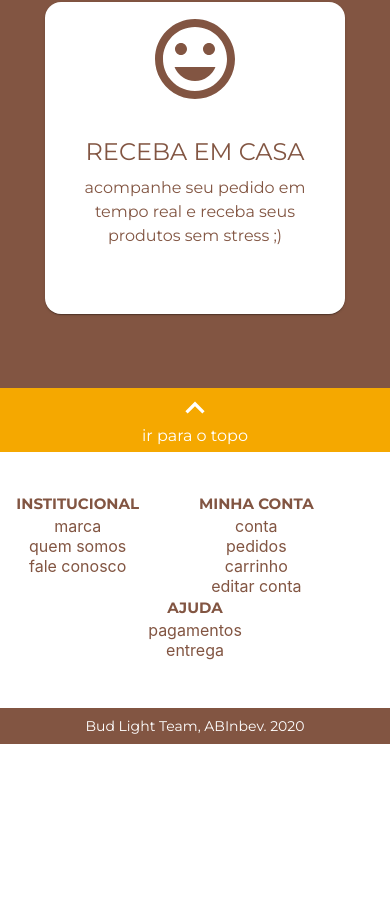
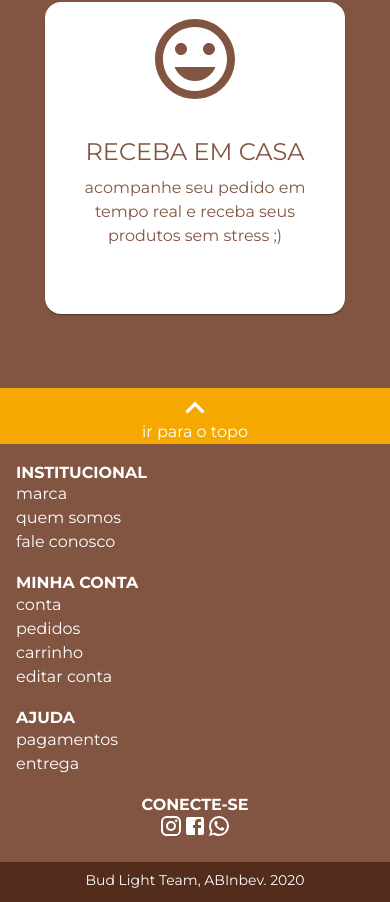
Before and after one commit to ipuiuna/b2blearningv2, a React (Create React App) app: page /login in a window 390 px wide. Shown: the part 1193-2095 px from the top of the page. Before the commit the page ends 1937 px from the top, so only its background shows below. Built offline with nearby package versions, Linux system fonts and the light colour scheme.

Commit message:
mobile adjustments

```diff
--- a/src/Theme.js
+++ b/src/Theme.js
@@ -88,6 +88,7 @@ const muitheme = createMuiTheme({
       }
     }
   },
+
   typography: {
     fontFamily: ['Montserrat', 'sans-serif'],
     h2: {
--- a/src/components/CartItem/index.js
+++ b/src/components/CartItem/index.js
@@ -28,13 +28,59 @@ const CartItem = props => {
 
   return item ? (
     <Paper className={classes.paper}>
-      <Grid container spacing={2}>
-        <Grid item>
+      <Grid className={classes.content} container direction='row' xs={12}>
+        <Grid item xs={3}>
           <ButtonBase className={classes.image}>
             <img className={classes.img} alt='complex' src={item.images} />
           </ButtonBase>
         </Grid>
-        <Grid item xs={12} sm container>
+        <Grid item xs={8}>
+          <Typography
+            className={classes.titleMargin}
+            gutterBottom
+            color='primary'
+            variant='h3'
+          >
+            {item.title}
+          </Typography>
+        </Grid>
+        <Grid item xs={1}>
+          <Typography
+            color='error'
+            style={{ cursor: 'pointer' }}
+            onClick={removeItem}
+          >
+            <DeleteIcon />
+          </Typography>
+        </Grid>
+      </Grid>
+      <Grid xs={12} className={classes.price}>
+        <Grid item xs={4}></Grid>
+        <Grid item xs={8}>
+          <Typography variant='h3' color='primary'>
+            R$ {item.price}
+          </Typography>
+        </Grid>
+      </Grid>
+      <Grid container direction='row' justify='center' xs={12}>
+        <Grid item>
+          <QuantityEditor
+            incItem={incItem}
+            decItem={decItem}
+            quantity={item.quantity}
+            min={1}
+          ></QuantityEditor>
+        </Grid>
+      </Grid>
+
+      {/* </Grid>
+      <Grid container spacing={2}>
+        <Grid item xs={3}>
+          <ButtonBase className={classes.image}>
+            <img className={classes.img} alt='complex' src={item.images} />
+          </ButtonBase>
+        </Grid>
+        <Grid item xs={9} sm container>
           <Grid item xs container direction='column' spacing={2}>
             <Grid item xs>
               <Typography
@@ -68,7 +114,7 @@ const CartItem = props => {
             </Typography>
           </Grid>
         </Grid>
-      </Grid>
+      </Grid> */}
     </Paper>
   ) : null;
 };
--- a/src/components/CartItem/styles.js
+++ b/src/components/CartItem/styles.js
@@ -35,8 +35,18 @@ const useStyles = makeStyles({
     maxHeight: '100%'
   },
   image: {
-    width: 100,
-    height: 100
+    maxWidth: 100,
+    maxHeight: 100
+  },
+  content: {
+    marginBottom: '8px'
+  },
+  price: {
+    marginLeft: '78px',
+    marginBottom: '8px'
+  },
+  title: {
+    alignItems: 'center'
   }
 });
 
--- a/src/components/Footer/index.js
+++ b/src/components/Footer/index.js
@@ -7,7 +7,8 @@ import ExpandLessIcon from '@material-ui/icons/ExpandLess';
 import muitheme from '../../Theme';
 import useStyles from './styles';
 
-export default function Footer() {
+export default function Footer(props) {
+  const { logout } = props;
   const classes = useStyles();
   const handleLogout = () => {
     localStorage.removeItem('user');
@@ -47,16 +48,16 @@ export default function Footer() {
               xs={12}
               sm={3}
             >
-              <Typography color='textPrimary' variant='h3'>
+              <Typography color='textPrimary' align='left' variant='h3'>
                 INSTITUCIONAL
               </Typography>
-              <Typography>
+              <Typography align='left'>
                 <Link color='textPrimary'>marca</Link>
               </Typography>
-              <Typography>
+              <Typography align='left'>
                 <Link color='textPrimary'>quem somos</Link>
               </Typography>
-              <Typography>
+              <Typography align='left'>
                 <Link color='textPrimary'>fale conosco</Link>
               </Typography>
             </Grid>
@@ -67,19 +68,19 @@ export default function Footer() {
               xs={12}
               sm={3}
             >
-              <Typography color='textPrimary' variant='h3'>
+              <Typography color='textPrimary' align='left' variant='h3'>
                 MINHA CONTA
               </Typography>
-              <Typography>
+              <Typography align='left'>
                 <Link color='textPrimary'>conta</Link>
               </Typography>
-              <Typography>
+              <Typography align='left'>
                 <Link color='textPrimary'>pedidos</Link>
               </Typography>
-              <Typography>
+              <Typography align='left'>
                 <Link color='textPrimary'>carrinho</Link>
               </Typography>
-              <Typography>
+              <Typography align='left'>
                 <Link color='textPrimary'>editar conta</Link>
               </Typography>
             </Grid>
@@ -90,49 +91,58 @@ export default function Footer() {
               xs={12}
               sm={3}
             >
-              <Typography color='textPrimary' variant='h3'>
+              <Typography color='textPrimary' align='left' variant='h3'>
                 AJUDA
               </Typography>
-              <Typography>
+              <Typography align='left'>
                 <Link color='textPrimary'>pagamentos</Link>
               </Typography>
-              <Typography>
+              <Typography align='left'>
                 <Link color='textPrimary'>entrega</Link>
               </Typography>
-              <Typography>
-                <Link onClick={handleLogout} color='textPrimary'>
-                  logout
-                </Link>
+              <Typography align='left'>
+                {logout ? (
+                  <Link onClick={handleLogout} color='textPrimary'>
+                    logout
+                  </Link>
+                ) : (
+                  <div></div>
+                )}
               </Typography>
             </Grid>
             <Grid
               container
               className={classes.linksSet}
               direction='column'
+              justify='center'
               xs={12}
               sm={3}
             >
-              <Typography variant='h3' color='textPrimary'>
+              <Typography variant='h3' align='center' color='textPrimary'>
                 CONECTE-SE
               </Typography>
-              <Grid container direction='row'>
-                <Typography>
+              <Grid container direction='row' justify='center'>
+                <Grid item>
                   <Link
                     color='textPrimary'
                     href='https://www.instagram.com/beertechabi/'
                   >
                     <InstagramIcon />
                   </Link>
+                </Grid>
+                <Grid item>
                   <Link
                     color='textPrimary'
                     href='https://www.facebook.com/beertechabi/'
                   >
                     <FacebookIcon />
                   </Link>
+                </Grid>
+                <Grid item>
                   <Link color='textPrimary' href='#'>
                     <WhatsAppIcon />
                   </Link>
-                </Typography>
+                </Grid>
               </Grid>
             </Grid>
           </Grid>
--- a/src/components/Login/index.js
+++ b/src/components/Login/index.js
@@ -15,7 +15,6 @@ import Drawer from '@material-ui/core/Drawer';
 import DoneIcon from '@material-ui/icons/Done';
 import TouchAppIcon from '@material-ui/icons/TouchApp';
 import MoodIcon from '@material-ui/icons/Mood';
-import ExpandLessIcon from '@material-ui/icons/ExpandLess';
 import CloseIcon from '@material-ui/icons/Close';
 import logo from '../../assets/img/logo-white.png';
 import mLogo from '../../assets/img/m-logo.png';
@@ -25,6 +24,7 @@ import ListItemText from '@material-ui/core/ListItemText';
 import muitheme from '../../Theme';
 import useStyles from './styles';
 import './style.css';
+import Footer from '../Footer';
 
 export default function Login(props) {
   const classes = useStyles();
@@ -298,70 +298,7 @@ export default function Login(props) {
           </Grid>
         </Container>
       </Grid>
-      <Grid
-        item
-        style={{
-          backgroundColor: muitheme.palette.secondary.main,
-          height: 64
-        }}
-      >
-        <Grid item>
-          <ExpandLessIcon
-            className='expandless-icon'
-            style={{
-              color: '#fff'
-            }}
-          />
-        </Grid>
-        <Grid item>
-          <Typography color='textPrimary'>ir para o topo</Typography>
-        </Grid>
-      </Grid>
-
-      <Grid
-        className={classes.linksGrid}
-        style={{ backgroundColor: '#fff', marginTop: 0, marginBottom: 8 }}
-        container
-        direction='row'
-        justify='center'
-      >
-        <Grid item className={classes.linksGridItem}>
-          <Grid container direction='column'>
-            <Typography variant='h6'>INSTITUCIONAL</Typography>
-            <Link>marca</Link>
-            <Link>quem somos</Link>
-            <Link>fale conosco</Link>
-          </Grid>
-        </Grid>
-        <Grid item className={classes.linksGridItem}>
-          <Grid container direction='column'>
-            <Typography variant='h6'>MINHA CONTA</Typography>
-            <Link>conta</Link>
-            <Link>pedidos</Link>
-            <Link>carrinho</Link>
-            <Link>editar conta</Link>
-          </Grid>
-        </Grid>
-        <Grid item>
-          <Grid container direction='column'>
-            <Typography variant='h6'>AJUDA</Typography>
-            <Link>pagamentos</Link>
-            <Link>entrega</Link>
-          </Grid>
-        </Grid>
-      </Grid>
-      <Grid
-        style={{
-          backgroundColor: muitheme.palette.primary.main,
-          paddingTop: 8,
-          paddingBottom: 8,
-          bottom: 0
-        }}
-      >
-        <Typography variant='body2' color='textPrimary'>
-          Bud Light Team, ABInbev. 2020
-        </Typography>
-      </Grid>
+      <Footer logout={false} />
     </div>
   );
 }
--- a/src/components/Login/styles.js
+++ b/src/components/Login/styles.js
@@ -85,7 +85,7 @@ const useStyles = makeStyles(theme => ({
     lineHeight: '44px'
   },
   mLogo: {
-    width: '90px',
+    width: '70px',
     flexGrow: 1
   },
   closeIconContainer: {
--- a/src/components/ProductList/index.js
+++ b/src/components/ProductList/index.js
@@ -1,14 +1,23 @@
 import React from 'react';
+import useStyles from './styles';
 import Product from '../Product';
 import { Grid, Container } from '@material-ui/core';
-import './style.css';
 
 export default ({ products, ...others }) => {
+  const classes = useStyles();
   return (
-    <Container justify='center'>
+    <Container className={classes.productListContainer} justify='center'>
       <Grid container>
         {products.map((product, idx) => (
-          <Grid item key={idx} lg={3} md={4} sm={6} xs={12}>
+          <Grid
+            className={classes.productCard}
+            item
+            key={idx}
+            lg={3}
+            md={4}
+            sm={6}
+            xs={12}
+          >
             <Product
               className='product'
               key={idx}
--- a/src/components/ProductList/style.css
+++ /dev/null
@@ -1,7 +0,0 @@
-a:hover {
-  color: #3e2f2c;
-}
-
-.product-list-container {
-  margin: 88px 0 88px 0;
-}
--- /dev/null
+++ b/src/components/ProductList/styles.js
@@ -0,0 +1,11 @@
+import { makeStyles } from '@material-ui/core/styles';
+
+const useStyles = makeStyles(theme => ({
+  productCard: {
+    marginBottom: '16px'
+  },
+  productListContainer: {
+    margin: '88px 0 88px 0'
+  }
+}));
+export default useStyles;
--- a/src/pages/Home/index.js
+++ b/src/pages/Home/index.js
@@ -29,7 +29,7 @@ export default props => {
               </React.Fragment>
             )}
           </Grid>
-          <Footer />
+          <Footer logout />
         </div>
       )}
     </CartManager>
```
